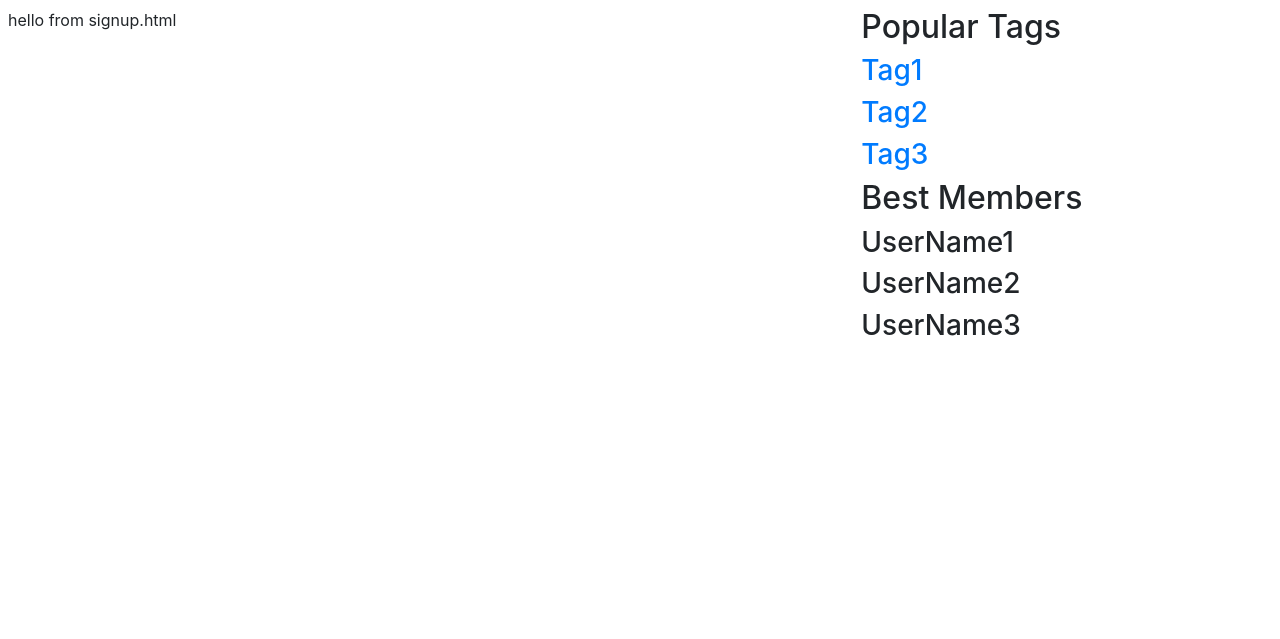
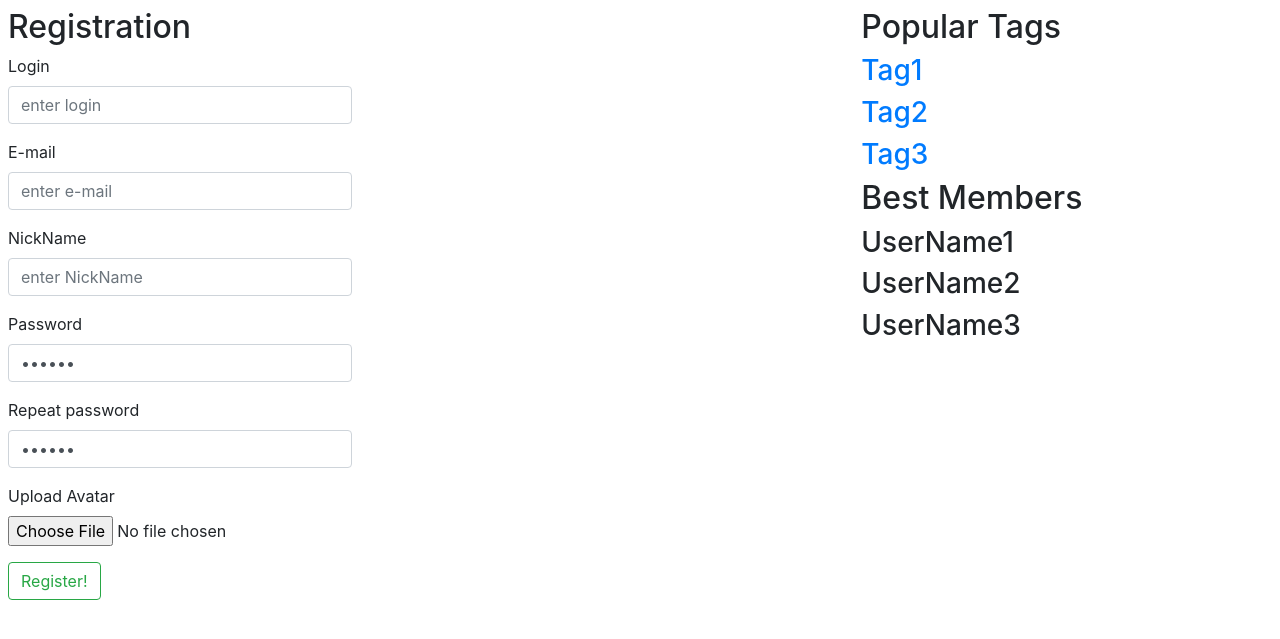
Before and after one commit to DronBrigadir/tp, a Django app: page /signup/ in a window 1280 px wide. Shown: the part 70-709 px from the top of the page. Run offline with Django 3.2, Linux system fonts and the light colour scheme; some libraries are stand-ins or nearby versions.

Commit message:
signup.html - page for registration

```diff
--- a/ASKZUB/templates/signup.html
+++ b/ASKZUB/templates/signup.html
@@ -1,5 +1,39 @@
 {% extends "extends/base.html" %}
 
 {% block content %}
-    <p>hello from signup.html</p>
+    <div class="container-fluid">
+        <div class="row align-items-center">
+            <h2>Registration</h2>
+        </div>
+
+        <div class="row">
+            <form>
+                <div class="form-group">
+                    <label>Login</label>
+                    <input class="form-control" placeholder="enter login">
+                </div>
+                <div class="form-group">
+                    <label>E-mail</label>
+                    <input class="form-control" placeholder="enter e-mail">
+                </div>
+                <div class="form-group">
+                    <label>NickName</label>
+                    <input class="form-control" placeholder="enter NickName">
+                </div>
+                <div class="form-group">
+                    <label>Password</label>
+                    <input class="form-control" type="password" value="qwerty">
+                </div>
+                <div class="form-group">
+                    <label>Repeat password</label>
+                    <input class="form-control" type="password" value="qwerty">
+                </div>
+                <div class="form-group">
+                    <label for="exampleFormControlFile1">Upload Avatar</label>
+                    <input type="file" class="form-control-file" id="exampleFormControlFile1">
+                </div>
+                <button class="btn btn-outline-success my-2 my-sm-0">Register!</button>
+            </form>
+        </div>
+    </div>
 {% endblock %}
```
